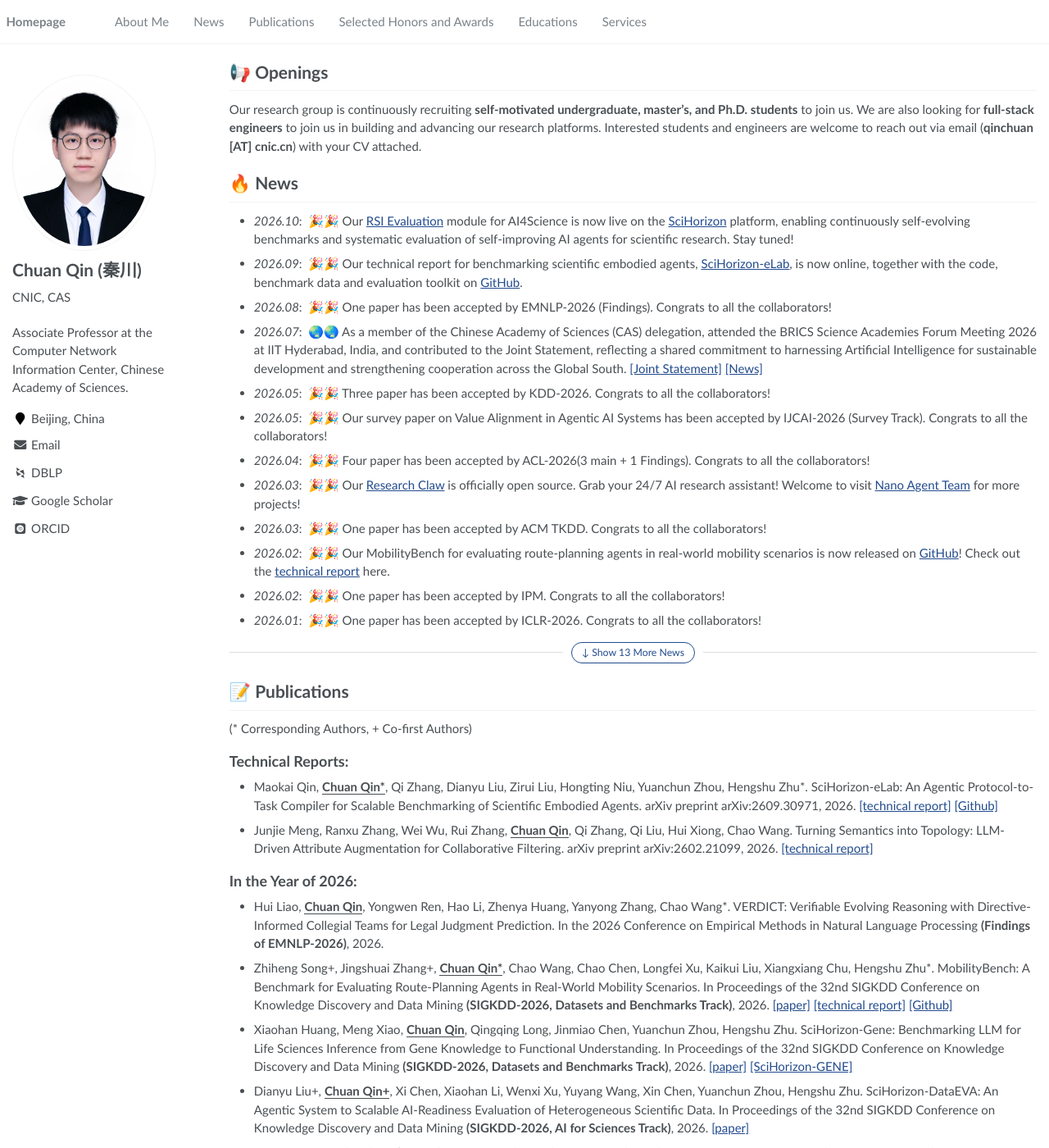
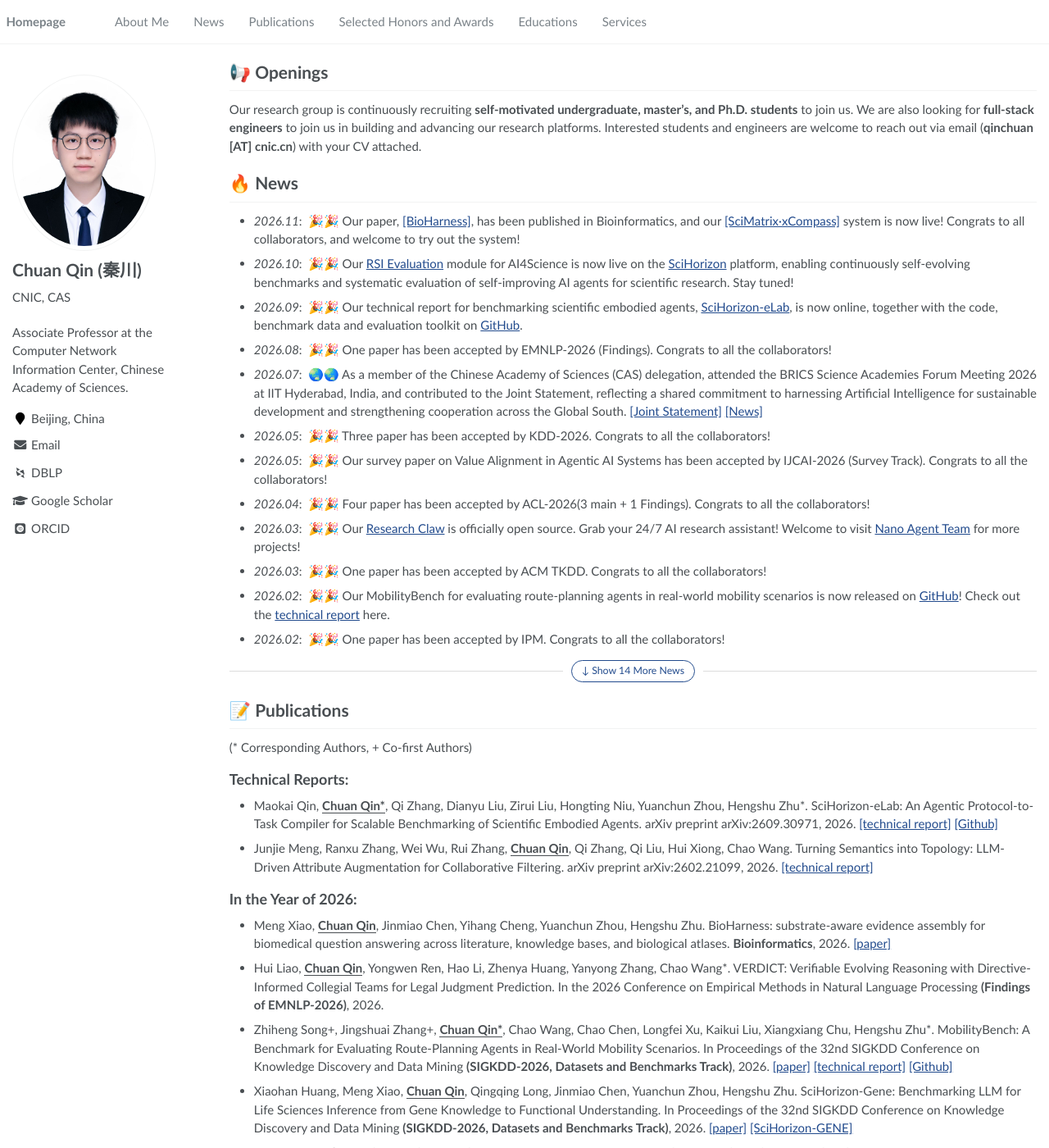
Before and after one commit to Dylan-Qin/dylan-qin.github.io, a Jekyll site: the page built from _pages/about.md, in a window 1280 px wide and 1400 px high, scrolled down 338 px. Shown: the whole window at 82% size. Built offline with Jekyll 4.4.1, drawn with Linux system fonts in a browser that asks for light colours; some web fonts are replaced.

Commit message:
Add BioHarness publication and SciMatrix xCompass news

```diff
--- a/_pages/about.md
+++ b/_pages/about.md
@@ -24,6 +24,7 @@ Dr. Chuan Qin is currently an Associate Professor at the Computer Network Inform
 Our research group is continuously recruiting **self-motivated undergraduate, master's, and Ph.D. students** to join us. We are also looking for **full-stack engineers** to join us in building and advancing our research platforms. Interested students and engineers are welcome to reach out via email (**qinchuan [AT] cnic.cn**) with your CV attached.
 
 # 🔥 News
+- *2026.11*: &nbsp;🎉🎉 Our paper, [[BioHarness]](https://academic.oup.com/bioinformatics/article/42/11/btag795/8993779), has been published in Bioinformatics, and our [[SciMatrix·xCompass]](https://xcompass.scimatrix.cn) system is now live! Congrats to all collaborators, and welcome to try out the system!
 - *2026.10*: &nbsp;🎉🎉 Our [RSI Evaluation](https://scihorizon.cn/SelfEvolution) module for AI4Science is now live on the [SciHorizon](https://www.scihorizon.cn/) platform, enabling continuously self-evolving benchmarks and systematic evaluation of self-improving AI agents for scientific research. Stay tuned!
 - *2026.09*: &nbsp;🎉🎉 Our technical report for benchmarking scientific embodied agents, [SciHorizon-eLab](https://arxiv.org/abs/2609.30971), is now online, together with the code, benchmark data and evaluation toolkit on [GitHub](https://github.com/SciHorizon-elab/SciHorizon-elab).
 - *2026.08*: &nbsp;🎉🎉 One paper has been accepted by EMNLP-2026 (Findings). Congrats to all the collaborators!
@@ -124,6 +125,8 @@ document.addEventListener('DOMContentLoaded', function() {
 
 
 ## In the Year of 2026:
+
+- Meng Xiao, **<u>Chuan Qin</u>**, Jinmiao Chen, Yihang Cheng, Yuanchun Zhou, Hengshu Zhu. BioHarness: substrate-aware evidence assembly for biomedical question answering across literature, knowledge bases, and biological atlases. **Bioinformatics**, 2026. [[paper]](https://academic.oup.com/bioinformatics/article/42/11/btag795/8993779)
 
 - Hui Liao, **<u>Chuan Qin</u>**, Yongwen Ren, Hao Li, Zhenya Huang, Yanyong Zhang, Chao Wang*. VERDICT: Verifiable Evolving Reasoning with Directive-Informed Collegial Teams for Legal Judgment Prediction. In the 2026 Conference on Empirical Methods in Natural Language Processing **(Findings of EMNLP-2026)**, 2026.
 
```
